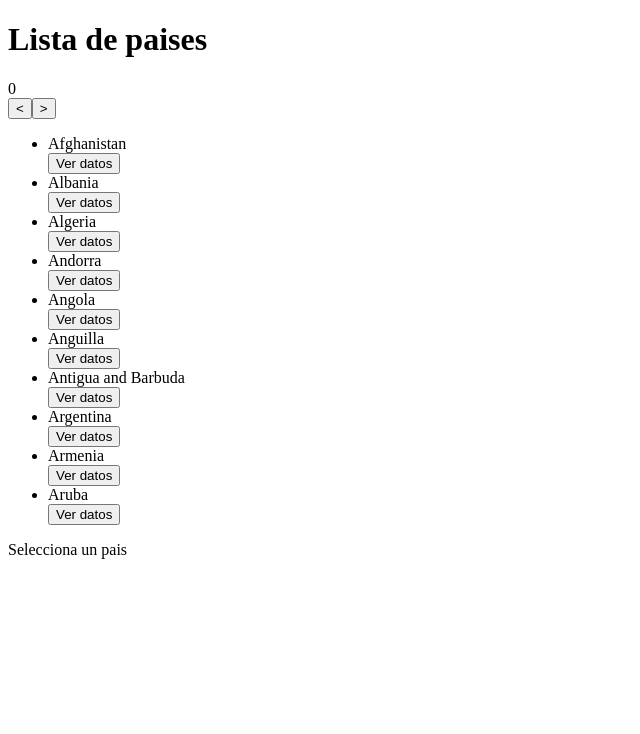
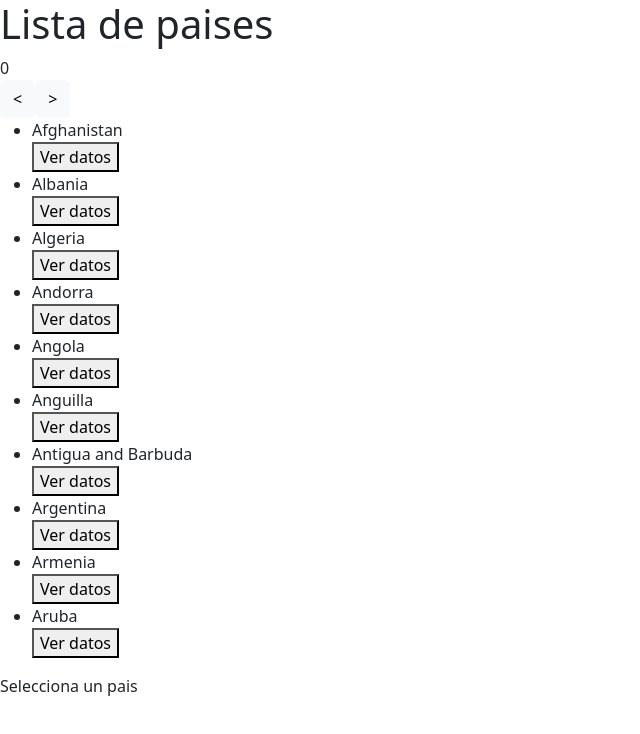
Before and after one commit to Poncho1409/covid-chart, a Next.js app: page /data-api in a window 1280 px wide. Shown: the top 734 px of the page, without its empty margins (0-640 px from the left). Built offline with nearby package versions, Linux system fonts and the light colour scheme.

Commit message:
Integración de Bootstrap

```diff
--- /dev/null
+++ b/pages/_app.js
@@ -0,0 +1,13 @@
+import "bootstrap/dist/css/bootstrap.min.css";
+// import "../styles/globals.css";
+import { useEffect } from "react";
+
+function MyApp({ Component, pageProps }) {
+  useEffect(() => {
+    require("bootstrap/dist/js/bootstrap.bundle.min.js");
+  }, []);
+
+  return <Component {...pageProps} />;
+}
+
+export default MyApp;
--- a/pages/data-api.js
+++ b/pages/data-api.js
@@ -72,8 +72,8 @@ export default function Home({splitCountriesData}) {
         <>
             <h1>Lista de paises</h1>
             <div>{page}</div>
-            <button onClick={decremetPage} >&lt;</button>
-            <button onClick={incrementPage} >&gt;</button>
+            <button className="btn btn btn-light" onClick={decremetPage} >&lt;</button>
+            <button className="btn btn btn-light" onClick={incrementPage} >&gt;</button>
 
             <ul>
             {splitCountriesData[page].map(({ country, iso3 }) => (
```
